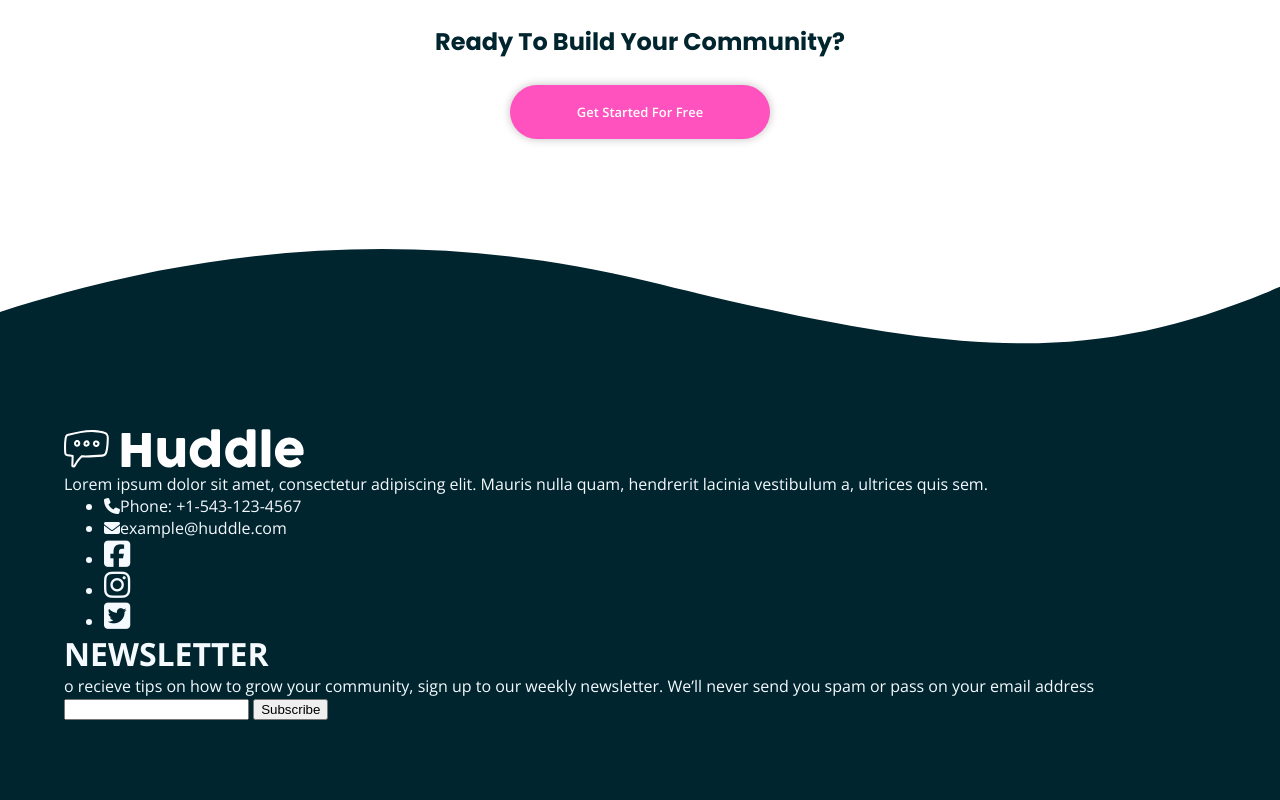
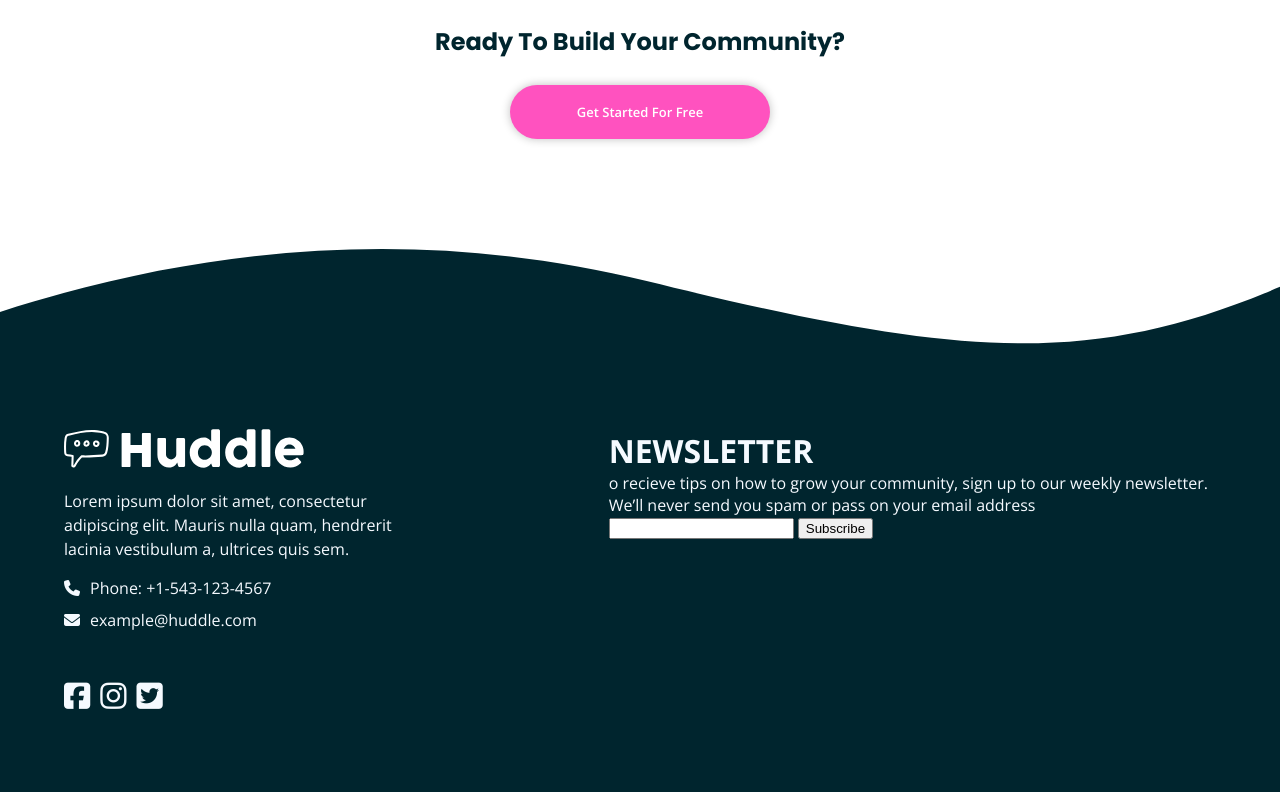
Before and after one commit to lala1997/landing-page, a plain HTML site: page index.html in a window 1280 px wide. Shown: the part 3772-4572 px from the top of the page. Drawn offline with nearby package versions, Linux system fonts and the light colour scheme.

Commit message:
ordering code

```diff
--- a/estilos.css
+++ b/estilos.css
@@ -226,6 +226,43 @@ width: 92%;
     color: var(--Very-Pale-Blue);
 }
 
+.container_footer{
+    display: flex;
+}
+
+.paragraph_footer {
+    width: 66%;
+    line-height: 1.5;
+}
+
+.icons_information ul{
+list-style: none;
+padding: 0;
+}
+
+.icons_information ul li{
+    margin: 10px 0;
+    }
+
+.icons_information ul i{
+    margin-right: 10px;
+}
+
+.container_paragraph_footer{
+margin: 16px 0;
+}
+
+.icons_social_media{
+    margin-top:50px;
+}
+
+.icons_social_media ul{
+display: flex;
+list-style: none;
+padding: 0;
+gap: 10px;
+}
+
 .fa-brands, .fab{
 font-size: 30px;
 }
@@ -243,6 +280,10 @@ background-clip: text;
 
 .fa-square-facebook:hover{
 color:#1877f2;
+
+}
+.second_column{
+position:relative;
 }
 
 .form input{
```
